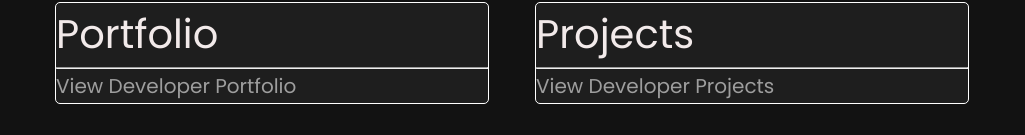
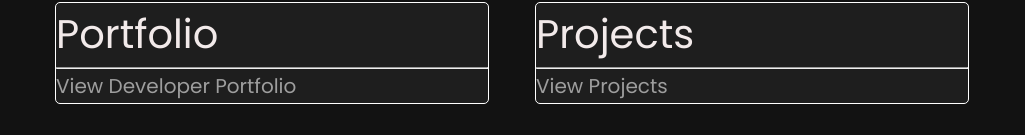
Before and after one commit to Amaan-Kazi/website-AmaanKazi, a plain HTML site: page index.html in a window 1280 px wide. Shown: the part 345-480 px from the top of the page, without its empty margins (128-1153 px from the left). Drawn offline with Linux system fonts and the light colour scheme.

Commit message:
upddated titles

```diff
--- a/index.html
+++ b/index.html
@@ -55,7 +55,7 @@
                     <div class = "Link">
                         <div class = "LinkTitle">Projects</div>
                         <hr class = "LinkHR">
-                        <div class = "LinkInfo">View Developer Projects</div>
+                        <div class = "LinkInfo">View Projects</div>
                     </div>
                 </div>
                 <div class = "LinksRow">
```
Also changed, not shown: index.js (+7 -6 lines).
